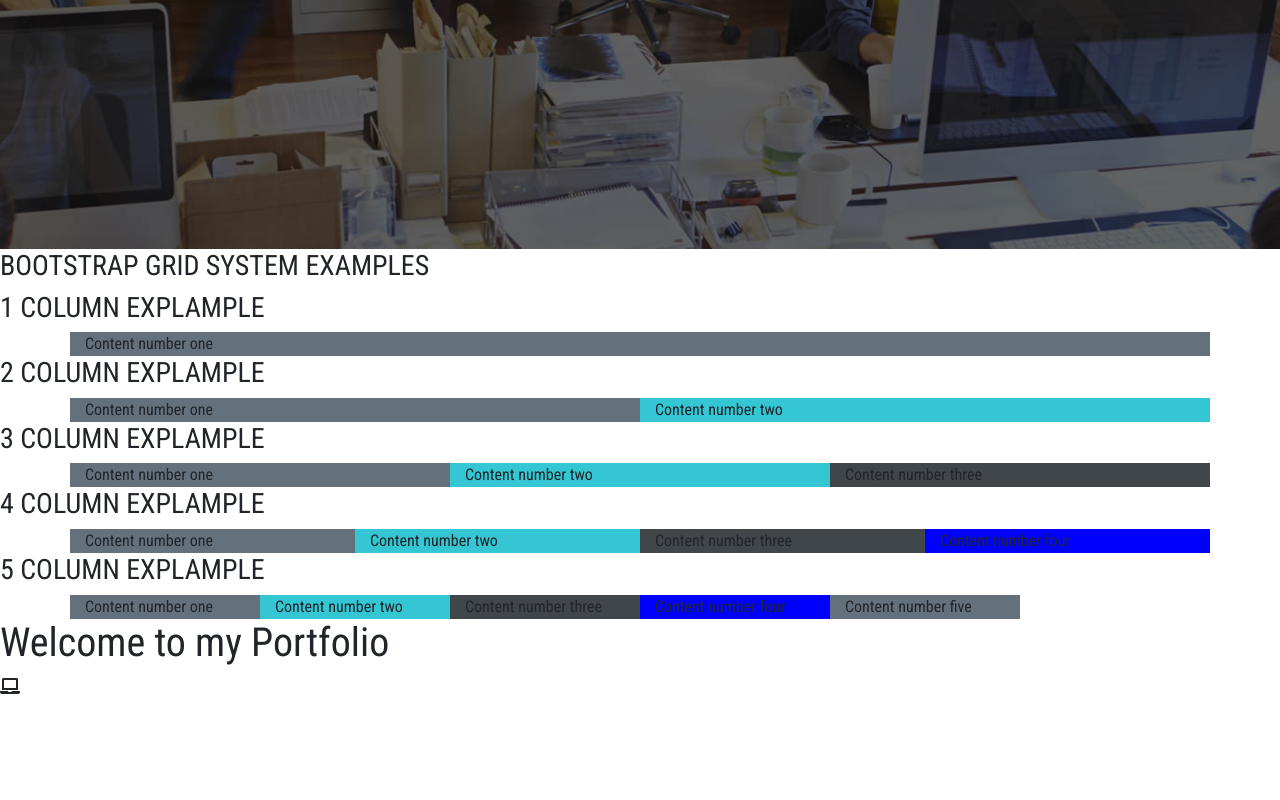
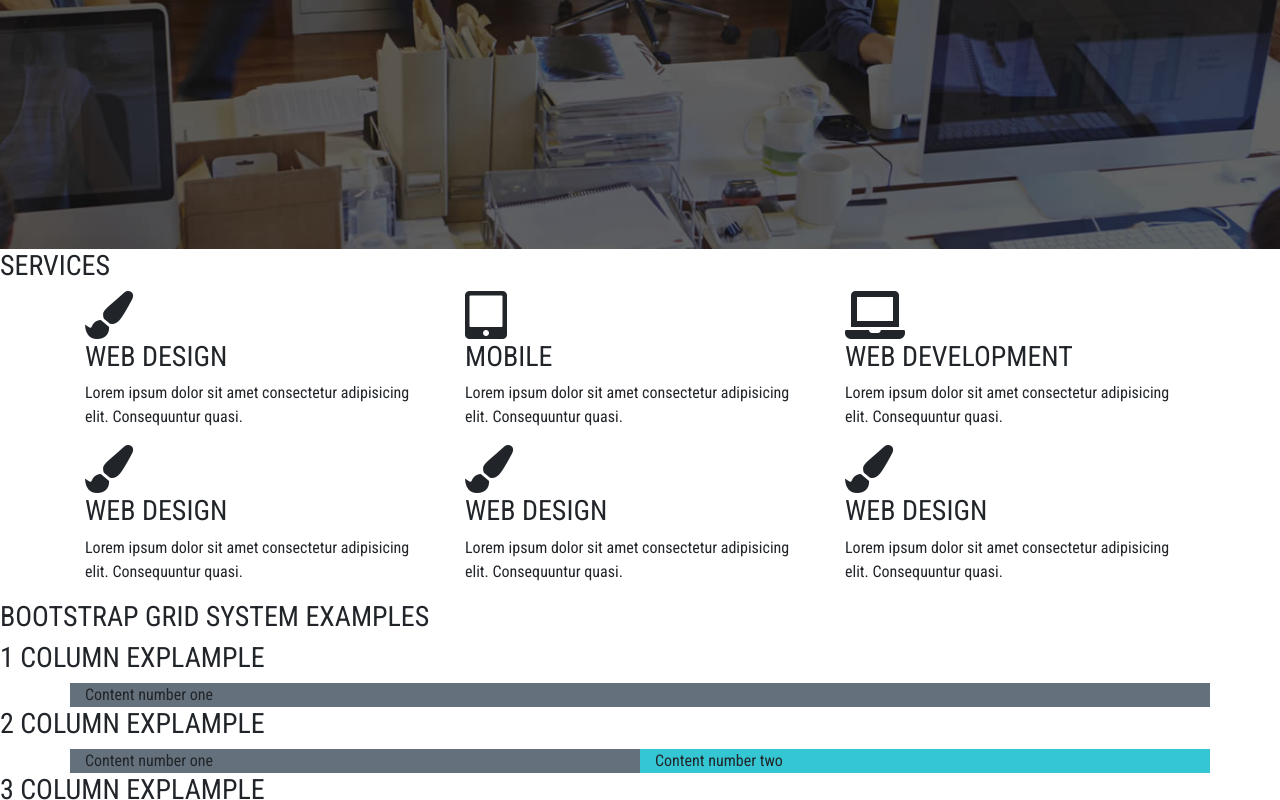
Before and after one commit to calbertora/Udemy-Modern-Responsive-Project, a plain HTML site: page index.html in a window 1280 px wide. Shown: the part 551-1351 px from the top of the page. Before the commit the page ends 1250 px from the top, so only its background shows below. Drawn offline with Linux system fonts and the light colour scheme.

Commit message:
Starting the Services Section

```diff
--- a/index.html
+++ b/index.html
@@ -41,6 +41,128 @@
       </div>
    </section>
 
+   <section id="services">
+      <div class="content-box">
+         <div class="content-title">
+            <h3>Services</h3>
+            <div class="content-title-underline"></div>
+         </div>
+
+         <div class="container">
+            <div class="row">
+               <div class="col-md-4">
+                  <div class="service-item">
+
+                     <div class="service-item-icon">
+                        <i class="fa fa-paint-brush fa-3x"></i>
+                     </div>
+                     <div class="service-item-title">
+                        <h3>Web Design</h3>
+                     </div>
+                     <div class="service-item-description">
+                        <p>
+                           Lorem ipsum dolor sit amet consectetur adipisicing elit. Consequuntur quasi.
+                        </p>
+                     </div>
+
+                  </div>
+               </div>
+               <div class="col-md-4">
+                  <div class="service-item">
+
+                     <div class="service-item-icon">
+                        <i class="fa fa-tablet-alt fa-3x"></i>
+                     </div>
+                     <div class="service-item-title">
+                        <h3>Mobile</h3>
+                     </div>
+                     <div class="service-item-description">
+                        <p>
+                           Lorem ipsum dolor sit amet consectetur adipisicing elit. Consequuntur quasi.
+                        </p>
+                     </div>
+
+                  </div>
+               </div>
+               <div class="col-md-4">
+                  <div class="service-item">
+
+                     <div class="service-item-icon">
+                        <i class="fa fa-laptop fa-3x"></i>
+                     </div>
+                     <div class="service-item-title">
+                        <h3>Web Development</h3>
+                     </div>
+                     <div class="service-item-description">
+                        <p>
+                           Lorem ipsum dolor sit amet consectetur adipisicing elit. Consequuntur quasi.
+                        </p>
+                     </div>
+
+                  </div>
+               </div>
+
+            </div>
+            <div class="row">
+               <div class="col-md-4">
+                  <div class="service-item">
+
+                     <div class="service-item-icon">
+                        <i class="fa fa-paint-brush fa-3x"></i>
+                     </div>
+                     <div class="service-item-title">
+                        <h3>Web Design</h3>
+                     </div>
+                     <div class="service-item-description">
+                        <p>
+                           Lorem ipsum dolor sit amet consectetur adipisicing elit. Consequuntur quasi.
+                        </p>
+                     </div>
+
+                  </div>
+               </div>
+               <div class="col-md-4">
+                  <div class="service-item">
+
+                     <div class="service-item-icon">
+                        <i class="fa fa-paint-brush fa-3x"></i>
+                     </div>
+                     <div class="service-item-title">
+                        <h3>Web Design</h3>
+                     </div>
+                     <div class="service-item-description">
+                        <p>
+                           Lorem ipsum dolor sit amet consectetur adipisicing elit. Consequuntur quasi.
+                        </p>
+                     </div>
+
+                  </div>
+               </div>
+               <div class="col-md-4">
+                  <div class="service-item">
+
+                     <div class="service-item-icon">
+                        <i class="fa fa-paint-brush fa-3x"></i>
+                     </div>
+                     <div class="service-item-title">
+                        <h3>Web Design</h3>
+                     </div>
+                     <div class="service-item-description">
+                        <p>
+                           Lorem ipsum dolor sit amet consectetur adipisicing elit. Consequuntur quasi.
+                        </p>
+                     </div>
+
+                  </div>
+               </div>
+
+            </div>
+
+
+         </div>
+      </div>
+
+   </section>
    <h3>Bootstrap Grid System Examples</h3>
 
    <h3>1 Column Explample</h3>
```
